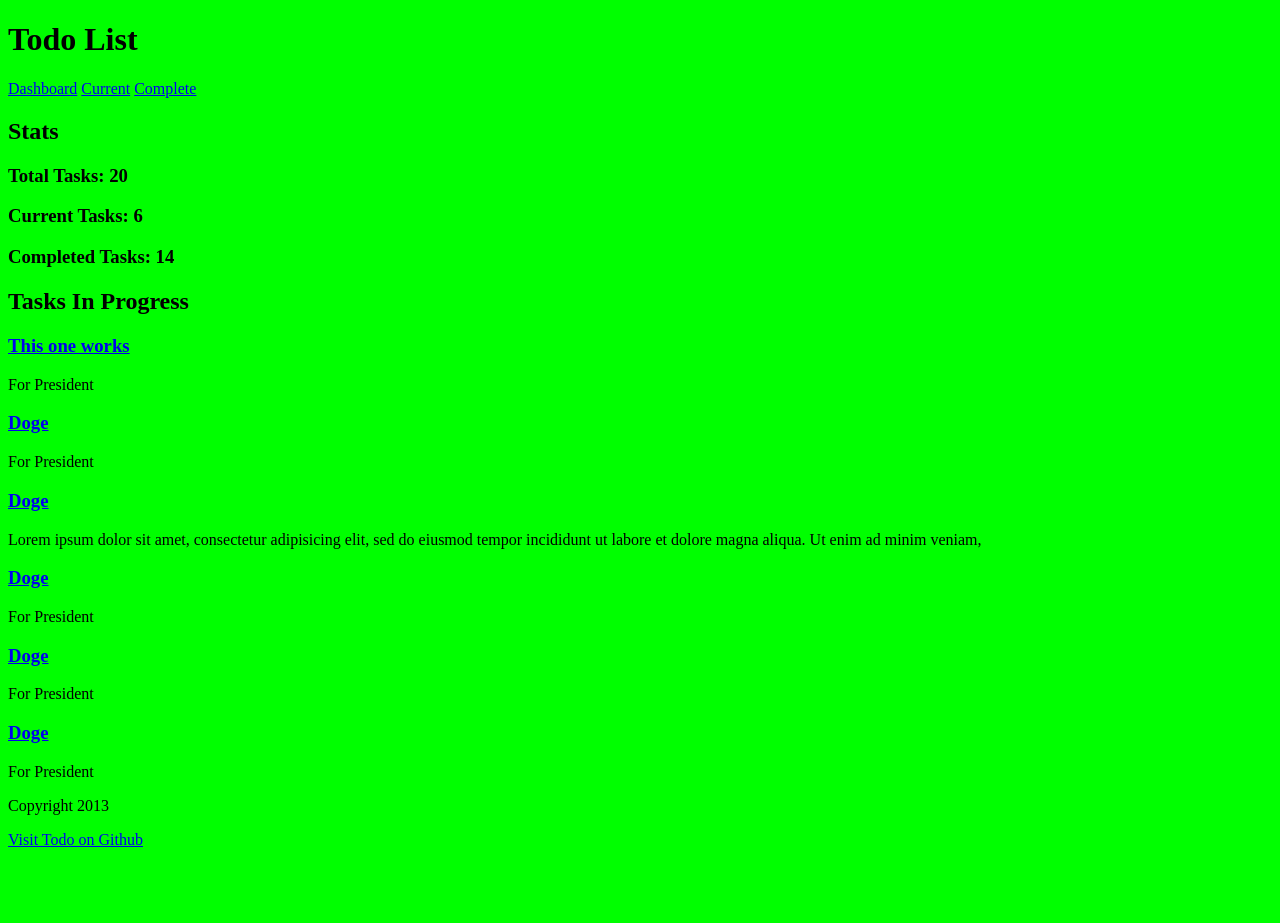
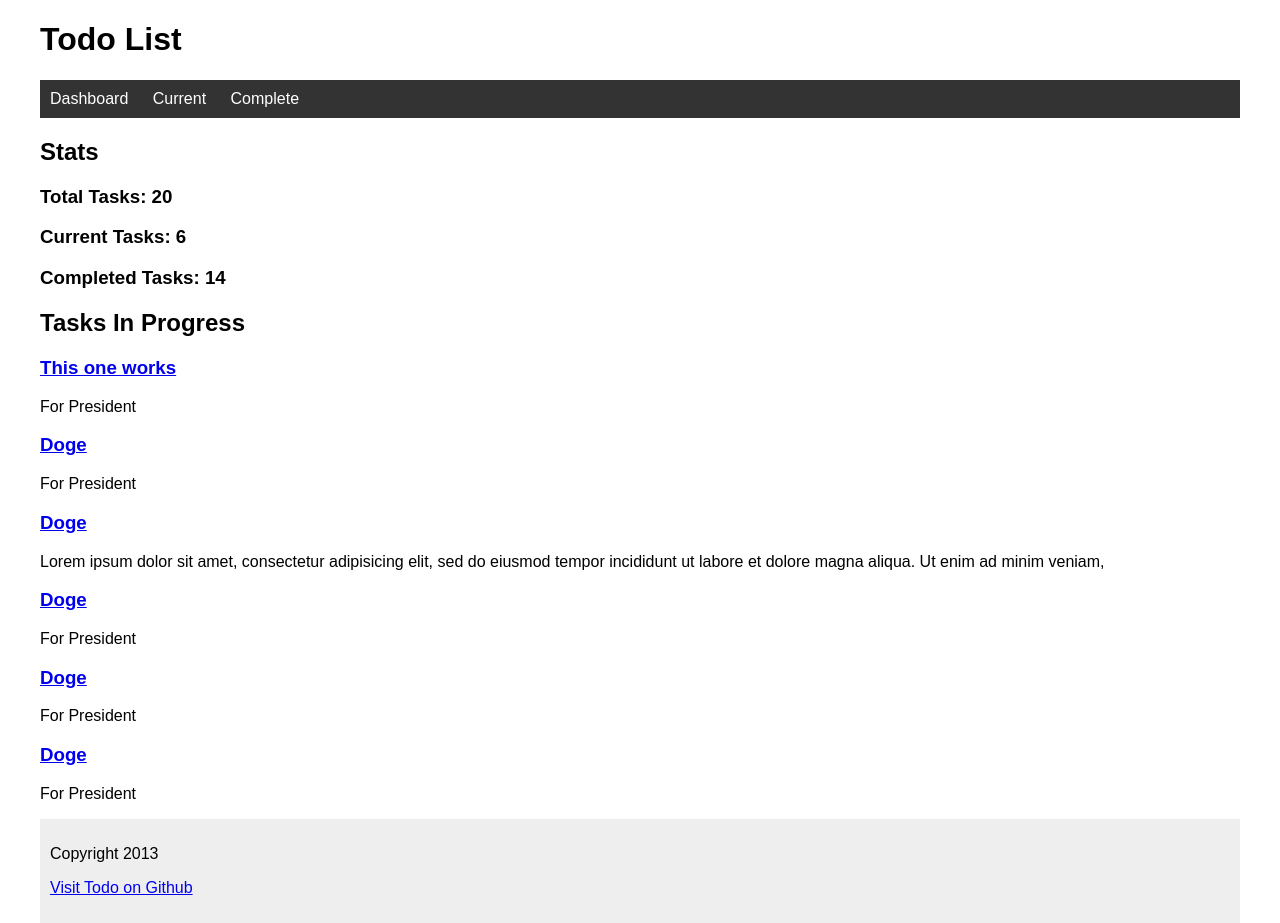
Before and after one commit to Stofn/Todo, a website: page public/index.html in a window 1280 px wide. Before the commit the page ends 865 px from the top, so only its background shows below. Drawn offline with nearby package versions, Linux system fonts and the light colour scheme; files that its build step writes are made by us from their sources.

Commit message:
Added global styles

```diff
--- a/less/style.less
+++ b/less/style.less
@@ -1,6 +1,38 @@
-@red: #0f0;
+@primary: #00f;
+@background: #fff;
+@inverse: #333;
+@well-background: #eee;
+
+html, body{
+	margin: 0;
+	padding: 0;
+	font-family: sans-serif;
+}
 
 body{
-	background: @red;
+	margin: 0 auto;
+	width: 1200px;
+}
+
+nav{
+	background: @inverse;
+
+	a{
+		color: #fff;
+		text-decoration: none;
+		padding: 10px;
+		display: inline-block;
+
+		&:hover{
+			color: #eee;
+			background: @inverse + #222;
+		}
+	}
+}
+
+footer{
+	background: @well-background;
+	padding: 10px;
+	margin-top: 10px;
 
 }
```
